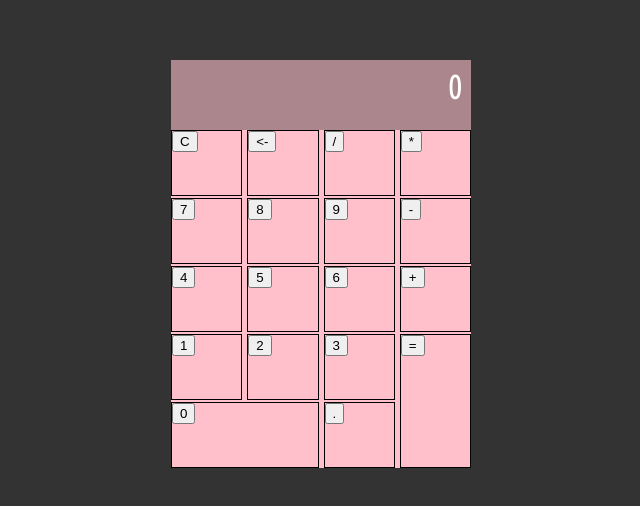
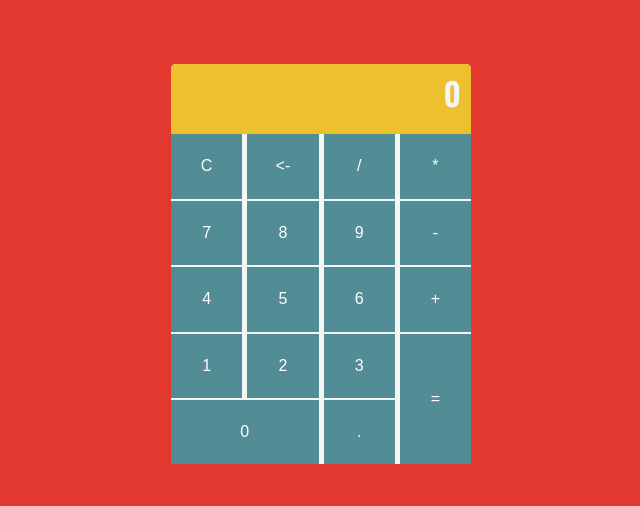
Before and after one commit to uziandari/calculator, a React (Create React App) app: page / in a window 1280 px wide. Shown: the part 136-642 px from the top of the page, without its empty margins (319-959 px from the left). Built offline with nearby package versions, Linux system fonts and the light colour scheme.

Commit message:
changed styles/font. Added mathjs to calculate array converted string.

```diff
--- a/package.json
+++ b/package.json
@@ -3,6 +3,7 @@
   "version": "0.1.0",
   "private": true,
   "dependencies": {
+    "mathjs": "^3.16.2",
     "react": "^15.6.1",
     "react-dom": "^15.6.1",
     "react-scripts": "1.0.11"
--- a/src/components/CalcButtons.js
+++ b/src/components/CalcButtons.js
@@ -7,9 +7,7 @@ const CalcButtons = (props) => {
   const buttonRow = props.inputButtons.map((calcButtonRow) => {
     return calcButtonRow.map((calcButton, index) => {
       return (
-        <div key={index} className="calc-btn">
-          <button onClick={() => props.handleButtonInput(calcButton)}>{calcButton}</button>
-        </div>
+        <button  key={index} className="calc-btn" className="calc-btn" onClick={() => props.handleButtonInput(calcButton)}>{calcButton}</button>
       )
     });
   })
--- a/src/containers/Calculator.js
+++ b/src/containers/Calculator.js
@@ -1,4 +1,5 @@
 import React, { Component } from 'react';
+import math from 'mathjs';
 
 import ResultDisplay from '../components/ResultDisplay';
 import CalcButtons from '../components/CalcButtons';
@@ -26,7 +27,8 @@ export default class Calculator extends Component {
     switch(input) {
       case 'C':
         return this.setState({
-          operations: []
+          operations: [],
+          result: 0
         });
         break;
       case '<-':
@@ -35,6 +37,21 @@ export default class Calculator extends Component {
         this.setState({
           operations: arr
         });
+        break;
+      case '=':
+        let equation = this.state.operations.join('');
+        try {
+          let mathResult = math.eval(equation);
+          this.setState({
+            result: mathResult
+          });
+        }
+        catch(err) {
+          console.log(err);
+          this.setState({
+            result: 'ERR'
+          });
+        }
         break;
       default:
         this.setState({
--- a/src/styles/calculator.css
+++ b/src/styles/calculator.css
@@ -1,7 +1,8 @@
 .calc-container {
   min-height: 400px;
   min-width: 300px;
-  background-color: pink;
+  border-radius: 5px;
+  background-color: #F3F6F5;
   display: grid;
   grid-template-rows: 70px auto;
   padding: 0;
--- a/src/styles/calculatorInput.css
+++ b/src/styles/calculatorInput.css
@@ -3,11 +3,21 @@
   grid-template-columns: 1fr 1fr 1fr 1fr;
   grid-template-rows: 1fr 1fr 1fr 1fr;
   grid-gap: 2px 5px;
+  align-items: stretch;
+  justify-content: stretch;
 }
 
 .calc-btn {
   min-height: 4rem;
-  border: 1px solid black;
+  border: 1px solid #000;
+  background-color: #528D96;
+  border: none;
+  color: white;
+  padding: auto;
+  text-align: center;
+  text-decoration: none;
+  font-size: 16px;
+  height: 100%;
 }
 
 .calc-btn:nth-child(16) {
--- a/src/styles/index.css
+++ b/src/styles/index.css
@@ -1,4 +1,4 @@
-@import url('https://fonts.googleapis.com/css?family=Open+Sans+Condensed:300|Raleway');
+@import url('https://fonts.googleapis.com/css?family=Open+Sans:600|Oswald:600');
 
 html, body {
   height: 100vh;
@@ -8,7 +8,7 @@ html, body {
 }
 
 body {
-  background: #333;
-  color: #fff;
-  font-family: 'Raleway', sans-serif;
+  background: #E33830;
+  color: #F3F6F5;
+  font-family: 'Open Sans', sans-serif;
 }
--- a/src/styles/result.css
+++ b/src/styles/result.css
@@ -1,5 +1,5 @@
 .result-container {
-  background-color: rgba(45, 45, 45, 0.4);
+  background-color: #ECC12D;
   overflow: hidden;
   text-align: right;
   padding: 0;
@@ -7,16 +7,18 @@
   display: flex;
   flex-direction: column;
   justify-content: flex-start;
+  border-radius: 5px 5px 0 0;
 }
 
 .result-container h2 {
-  font-family: 'Open Sans Condensed', sans-serif;
+  font-family: 'Oswald', sans-serif;
   font-size: 2em;
+  color: #F3F6F5;
   margin: 5px 10px 0 0;
   padding: 0;
 }
 
 .result-container p {
-  margin: 0 5px 5px 0;
+  margin: -5px 5px 8px 0;
   padding: 0 5px;
 }
```
Also changed, not shown: 1 other file (tests, documents, lock files or other folders).
